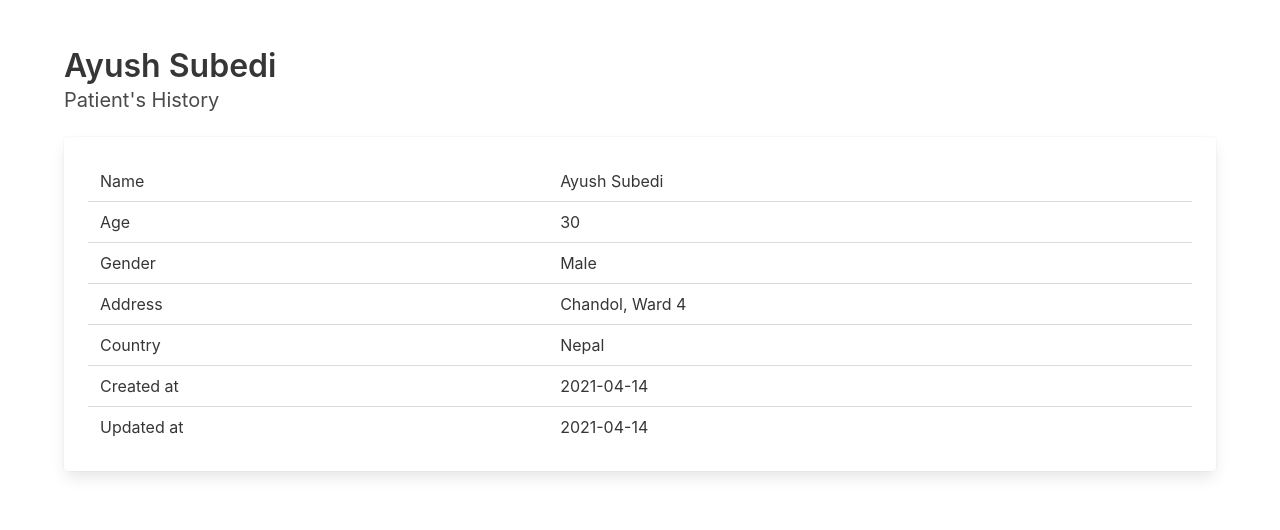
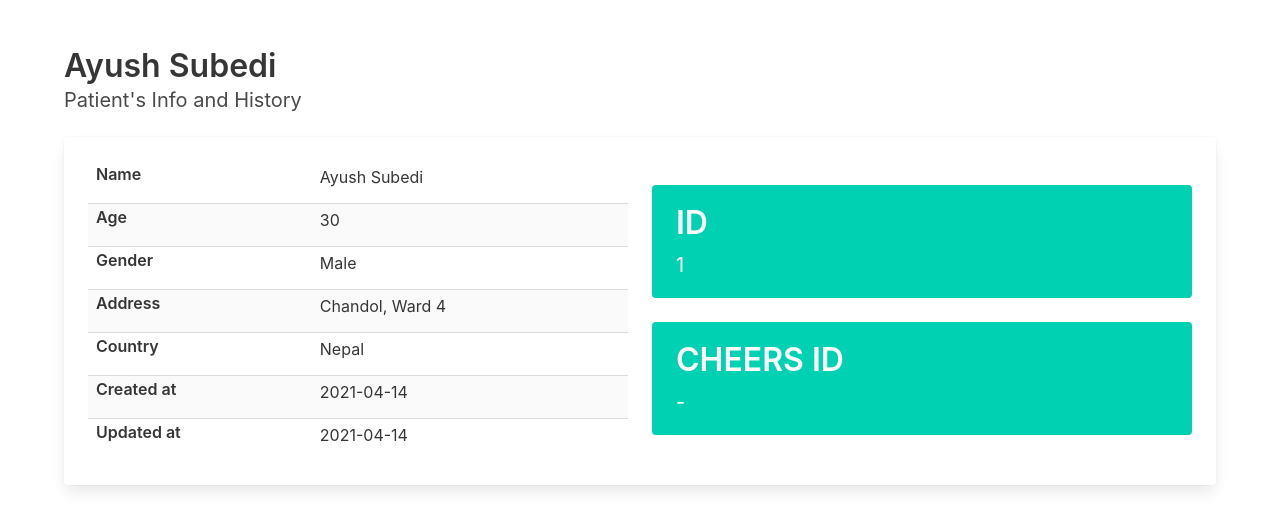
Before and after one commit to ayushsubedi/cheersAI, a Flask app: page /patient/1 in a window 1280 px wide. Shown: the part 52-582 px from the top of the page. Run offline with Flask 2, Linux system fonts and the light colour scheme; data comes from the database, SQL or seed files in the repository; some libraries are stand-ins or nearby versions.

Commit message:
update layout

```diff
--- a/cheersAI/templates/patient.html
+++ b/cheersAI/templates/patient.html
@@ -2,22 +2,44 @@
 {% block content %}
 
 <h1 class="title">{{patient.first_name}} {{patient.last_name}}</h1>
-<h2 class="subtitle">Patient's History</h2>
+<h2 class="subtitle">Patient's Info and History</h2>
 
 <div class="card">
     <div class="card-content">
         <div class="content">
-            <table class="table">
-                <tbody>
-                    <tr><td>Name</td><td> {{patient.first_name}} {{patient.last_name}} </td></tr>
-                    <tr><td>Age</td><td> {{patient.age}}  </td></tr>
-                    <tr><td>Gender</td><td> {{patient.gender}} </td></tr>
-                    <tr><td>Address</td><td> {{patient.address}} </td></tr>
-                    <tr><td>Country</td><td> {{patient.country}} </td></tr>
-                    <tr><td>Created at</td><td> {{patient.date_create.strftime('%Y-%m-%d')}} </td></tr>
-                    <tr><td>Updated at</td><td> {{patient.date_update.strftime('%Y-%m-%d')}} </td></tr>
-                </tbody>
-        </table>
+            <div class="columns">
+                <div class='column'>
+                    <table class="table is-striped is-narrow is-hoverable is-fullwidth">
+                        <tbody>
+                            <tr><td><h6 class="title is-6">Name</h6></td><td> {{patient.first_name}} {{patient.last_name}} </td></tr>
+                            <tr><td><h6 class="title is-6">Age</h6></td><td> {{patient.age}}  </td></tr>
+                            <tr><td><h6 class="title is-6">Gender</h6></td><td> {{patient.gender}} </td></tr>
+                            <tr><td><h6 class="title is-6">Address</h6></td><td> {{patient.address}} </td></tr>
+                            <tr><td><h6 class="title is-6">Country</h6></td><td> {{patient.country}} </td></tr>
+                            <tr><td><h6 class="title is-6">Created at</h6></td><td> {{patient.date_create.strftime('%Y-%m-%d')}} </td></tr>
+                            <tr><td><h6 class="title is-6">Updated at</h6></td><td> {{patient.date_update.strftime('%Y-%m-%d')}} </td></tr>
+                        </tbody>
+                </table>
+                </div>
+                <div class="column">
+                    <br>
+                    <article class="tile is-child notification is-primary">
+                        <p class="title">ID</p>
+                        <p class="subtitle">{{patient.id}}</p>
+                      </article>
+                      <br>
+                      <article class="tile is-child notification is-primary">
+                        <p class="title">CHEERS ID</p>
+                        <p class="subtitle">
+                            {% if patient.cheers_id %}
+                                {{patient.cheers_id}}
+                            {%else%}
+                                -
+                            {% endif %}
+                        </p>
+                      </article>
+                </div>
+            </div>
         </div>
     </div>
 </div>
```
